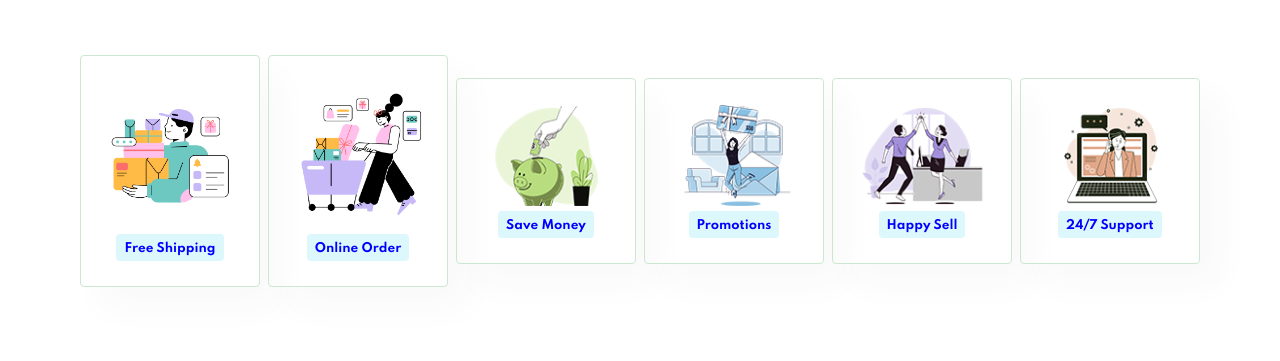
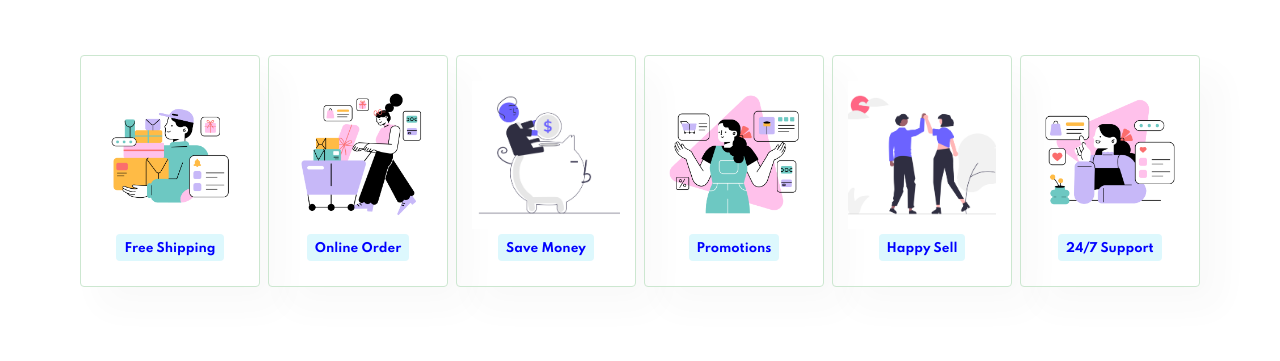
Before and after one commit to birnaleriya/e-commerce-website, a plain HTML site: page index.html in a window 1280 px wide. Shown: the top 361 px of the page. Drawn offline with Linux system fonts and the light colour scheme.

Commit message:
Added necessary png files

```diff
--- a/index.html
+++ b/index.html
@@ -26,22 +26,22 @@
     <h6>Online Order</h6>
     </div>
     <div class="fe-box">
-        <img id="free-shipping" src="img/features/f3.png" alt="">
+        <img id="free-shipping" src="img/f3.png" alt="">
 
         <h6>Save Money</h6>
         </div>
         <div class="fe-box">
-            <img id="free-shipping" src="img/features/f4.png" alt="">
+            <img id="free-shipping" src="img/f4.png" alt="">
 
             <h6>Promotions</h6>
             </div>
             <div class="fe-box">
-                <img id="free-shipping" src="img/features/f5.png" alt="">
+                <img id="free-shipping" src="img/f5.png" alt="">
 
                 <h6>Happy Sell</h6>
                 </div>
                 <div class="fe-box">
-                    <img id="free-shipping" src="img/features/f6.png" alt="">
+                    <img id="free-shipping" src="img/f6.png" alt="">
 
                     <h6>24/7 Support</h6>
                     </div>
```
Also changed, not shown: img/f3.png (added), img/f4.png (added), img/f5.png (added), img/f6.png (added).
